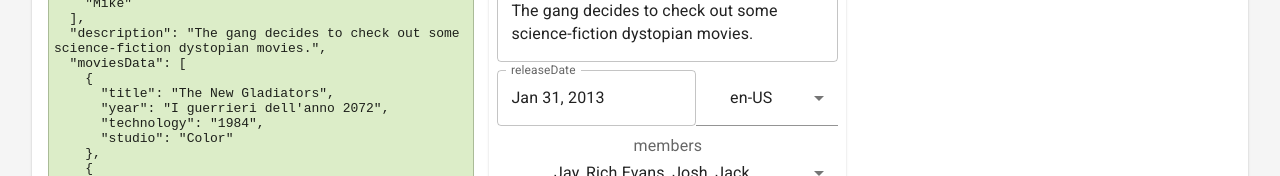
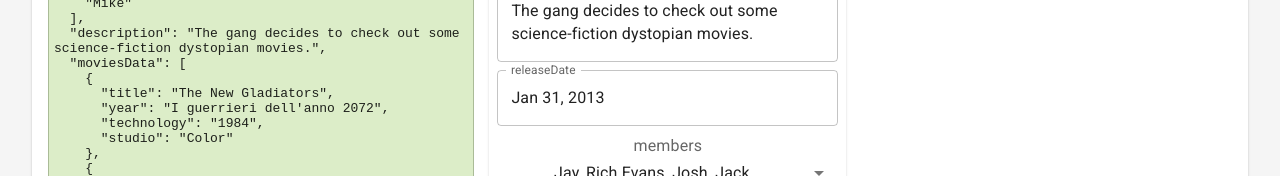
Before and after one commit to mprtcz/RLMPicker, a React (Create React App) app: page /modify-data in a window 1280 px wide. Both pictures are taken after a click on the button 640 px from the left and 220 px from the top of the page. Shown: the part 548-724 px from the top of the page. Built offline with nearby package versions, Linux system fonts and the light colour scheme.

Commit message:
Added date input field.

```diff
--- a/src/components/data-modifier-page/DateInput.js
+++ b/src/components/data-modifier-page/DateInput.js
@@ -1,13 +1,6 @@
 import React, { useState, useEffect } from "react";
 
-import {
-  ListItemText,
-  MenuItem,
-  Input,
-  Select,
-  TextField,
-} from "@mui/material";
-import { LOCALE_BY_LANGUAGE } from "./Locales";
+import { TextField } from "@mui/material";
 
 const ITEM_HEIGHT = 48;
 const ITEM_PADDING_TOP = 8;
@@ -19,9 +12,9 @@ const MenuProps = {
     },
   },
 };
+const SUPPORTED_LOCALE = "en-US";
 const DateInput = (props) => {
   const { emitNewValue, fieldName } = props;
-  const [locale, setLocale] = useState(navigator.language);
 
   const convertTimestamp = (timestamp) => {
     const options = {
@@ -30,52 +23,38 @@ const DateInput = (props) => {
       day: "numeric",
     };
     const date = new Date(timestamp);
-    console.log("date", date);
 
-    return date.toLocaleDateString(locale, options);
+    return date.toLocaleDateString(SUPPORTED_LOCALE, options);
   };
 
   const [datum, setDatum] = useState(
     convertTimestamp(props.datum[props.fieldName])
   );
 
+  const [error, setError] = useState(false);
+
   const handleChange = (event) => {
-    setDatum(event.target.value);
-    emitNewValue(event.target.value);
+    const date = new Date(event.target.value);
+    const date2 = Date.parse(event.target.value);
+
+    if (Number.isNaN(date2)) {
+      setError(true);
+    } else {
+      setError(false);
+      setDatum(convertTimestamp(date2));
+      emitNewValue(date2);
+    }
   };
-
-  const handleLocaleChange = (event) => {
-    setLocale(event.target.value);
-  };
-
-  useEffect(() => {
-    setDatum(convertTimestamp(props.datum[props.fieldName]));
-  }, [locale]);
 
   return (
     <div style={{ display: "flex" }}>
       <TextField
-        style={{ flexGrow: 3 }}
+        style={{ flexGrow: 1 }}
         value={datum}
+        error={error}
         onChange={handleChange}
         label={fieldName}
       />
-      <Select
-        style={{ flexShrink: 10 }}
-        id="demo-mutiple-checkbox"
-        value={locale}
-        onChange={handleLocaleChange}
-        input={<Input />}
-        renderValue={(selected) => selected}
-        MenuProps={MenuProps}
-      >
-        {LOCALE_BY_LANGUAGE &&
-          LOCALE_BY_LANGUAGE.map((item, index) => (
-            <MenuItem value={item.locale} key={index}>
-              <ListItemText primary={item.name} />
-            </MenuItem>
-          ))}
-      </Select>
     </div>
   );
 };
--- a/src/components/data-modifier-page/Inputs.js
+++ b/src/components/data-modifier-page/Inputs.js
@@ -20,10 +20,15 @@ const useStyles = makeStyles((theme) => ({
 
 const Inputs = (props) => {
   const classes = useStyles();
-  const { inputObject, stringFields, stringArrays, inputObjectChanged } = props;
+  const {
+    inputObject,
+    stringFields,
+    stringArrays,
+    inputObjectChanged,
+    dateFieldName,
+  } = props;
   const [object, setObject] = useState(inputObject);
   // TODO make it more generic
-  const dateFieldName = "releaseDate";
 
   const handleChange = (newValue, datum, fieldName) => {
     if (areEqual()) datum[fieldName] = newValue;
@@ -48,6 +53,7 @@ const Inputs = (props) => {
           }}
         ></SingleInput>
       ))}
+      {dateFieldName ? (
         <DateInput
           datum={object}
           fieldName={dateFieldName}
@@ -55,6 +61,9 @@ const Inputs = (props) => {
             handleChange(newValue, object, dateFieldName);
           }}
         ></DateInput>
+      ) : (
+        ""
+      )}
       {(stringArrays || []).map((arrayName, index) => (
         <div>
           <MultiselectWithDataAdd
--- a/src/components/data-modifier-page/VideoDetailsModifier.js
+++ b/src/components/data-modifier-page/VideoDetailsModifier.js
@@ -66,6 +66,7 @@ const useStyles = makeStyles((theme) => ({
 }));
 const VideoDetailsModifier = (props) => {
   const stringFields = ["episodeName", "url", "subtitle", "description"];
+  const dateFieldName = "releaseDate";
   const stringArrays = ["members", "guests", "editors"];
   const objectArrays = ["moviesData"];
   const movieInfoStringFields = ["title", "year", "technology", "studio"];
@@ -159,6 +160,7 @@ const VideoDetailsModifier = (props) => {
                   inputObject={video}
                   stringFields={stringFields}
                   stringArrays={stringArrays}
+                  dateFieldName={dateFieldName}
                   inputObjectChanged={(output) => onInputObjectChange(output)}
                 ></Inputs>
               </Card>
```
Lines whose indentation alone changed are shown as unchanged.
